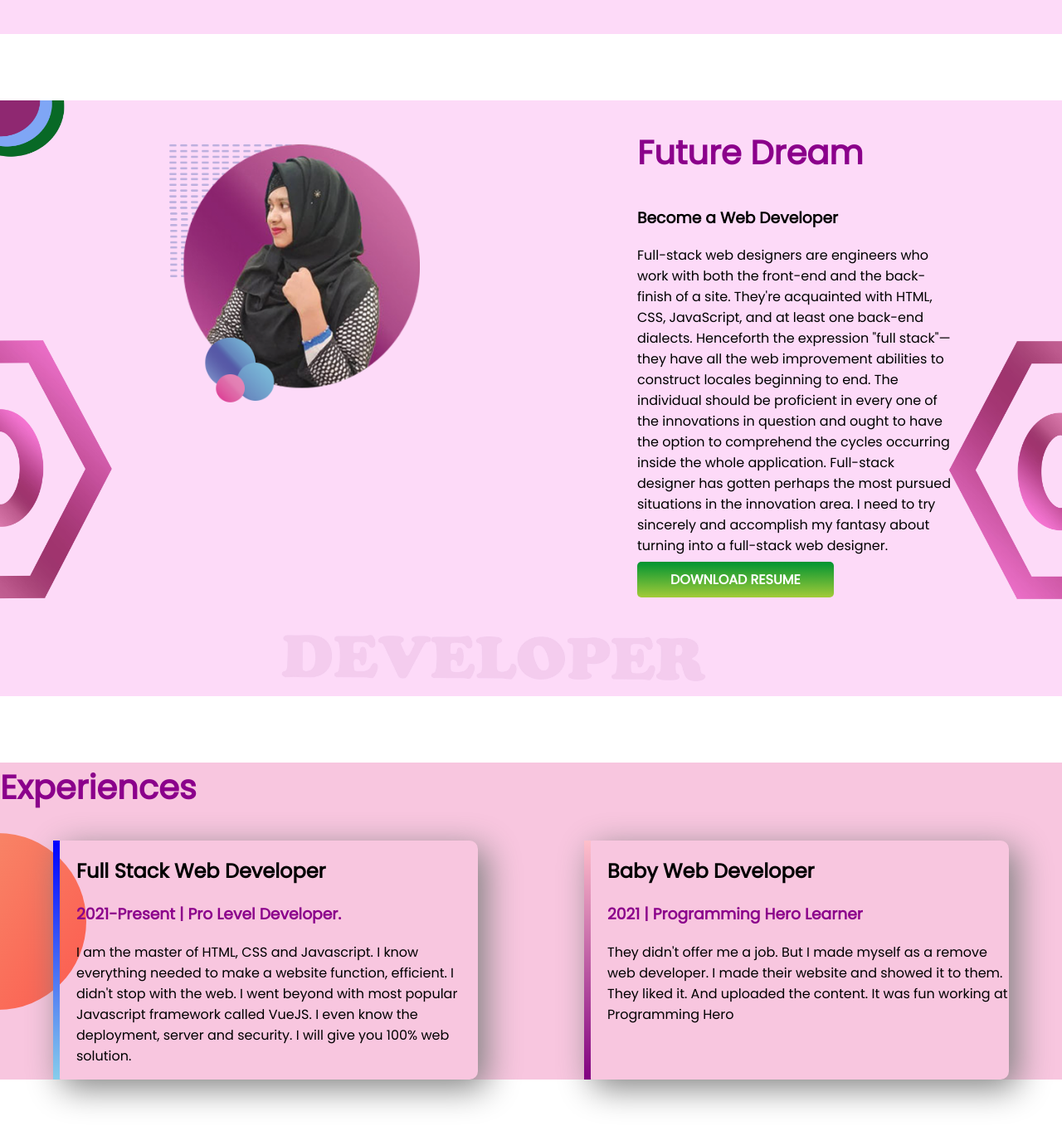
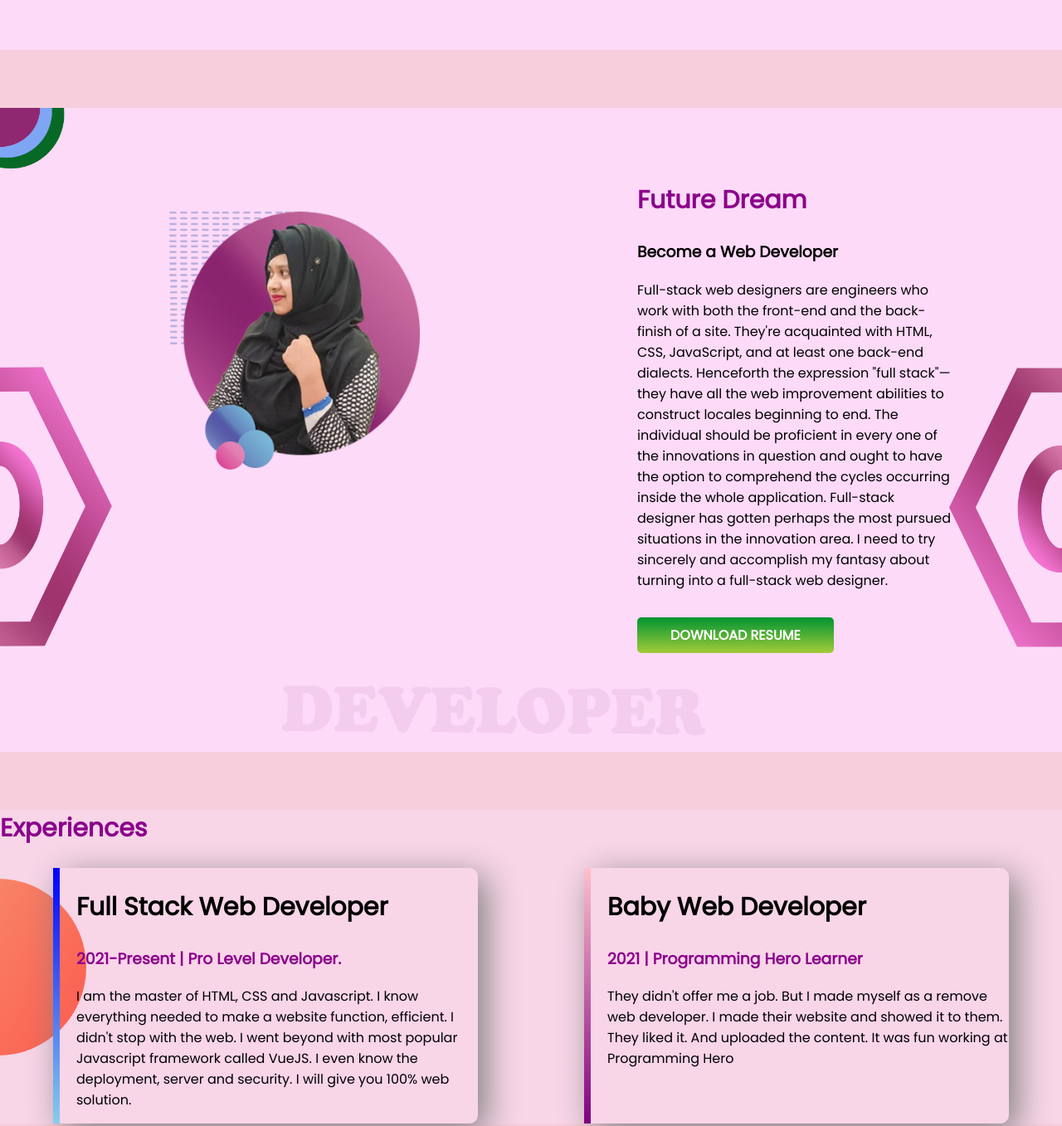
Before and after one commit to Jannatulbushra22/developer-protfolio, a plain HTML site: page index.html in a window 1280 px wide. Shown: the part 680-2037 px from the top of the page at 83% size. Drawn offline with Linux system fonts and the light colour scheme.

Commit message:
Final added

```diff
--- a/index.html
+++ b/index.html
@@ -18,14 +18,14 @@
     <section class="top-banner flexible-container">
         <div class="half-width">
             <h1>Welcome To</h1>
-            <h1><span class="orange-color">Jannatul Ferdousy Bushra</span> Website !</h1>
+            <h1><span class="orange-color">Jannatul Ferdousy Bushra's</span> Website !</h1>
             <h3>Introduceing Myself</h3>
             <p>
                 Here I am Jannatul Ferdousy Bushra. You can call me only Bushra. I am a student of "Computer Science and
                 Engineering(CSE)". I'm currently studing "Final year" of CSE in City University. I've completed my HSC
                 from Narayanganj Govt Mohila College. And I've completed my SSC in Morgan Girls School & college. Now I
                 also trying to learn Web Development Course in "Programming Hero".
-            </p>
+            </p><br>
             <a class="link-button" target="_blank" href="https://www.linkedin.com/in/jannatul-bushra-b424101ab/">HIRE
                 ME</a>
         </div>
@@ -53,7 +53,7 @@
                 the option to comprehend the cycles occurring inside the whole application. Full-stack designer has
                 gotten perhaps the most pursued situations in the innovation area. I need to try sincerely and
                 accomplish my fantasy about turning into a full-stack web designer.
-            </p>
+            </p><br>
             <a class="link-button" target="_blank" href="">DOWNLOAD RESUME</a>
         </div>
 
--- a/style.css
+++ b/style.css
@@ -1,19 +1,24 @@
 body{
     font-family: 'Poppins', sans-serif;
-    margin: 0;
+    margin: 0px;
+    background-color: rgb(247, 207, 220);
 }
 h1{
-    font-size: 40px;
+    font-size: 30px;
+}
+h2{
+    font-size: 30px;
 }
 .orange-color{
     color: orangered;
 }
 .flexible-container{
     display: flex;
-    margin-bottom: 80px;
+    margin-bottom: 70px;
 }
 .half-width{
     width: 50%;
+    padding-top: 5%;
     padding-left: 10%;
     padding-bottom: 10%;
     padding-right: 10%;
@@ -21,6 +26,8 @@ h1{
 }
 .half-width img{
     width: 130%;
+    padding-top: 2%;
+
 }
 .link-button{
     text-decoration: none;
@@ -49,7 +56,7 @@ h1{
     background-image: url(images/exp-bg.png );
     background-repeat: no-repeat;
     background-position: left;
-    background-color: rgb(248, 198, 223)
+    background-color: rgb(248, 213, 231);
 
 }
 .exprerience-item{
```
